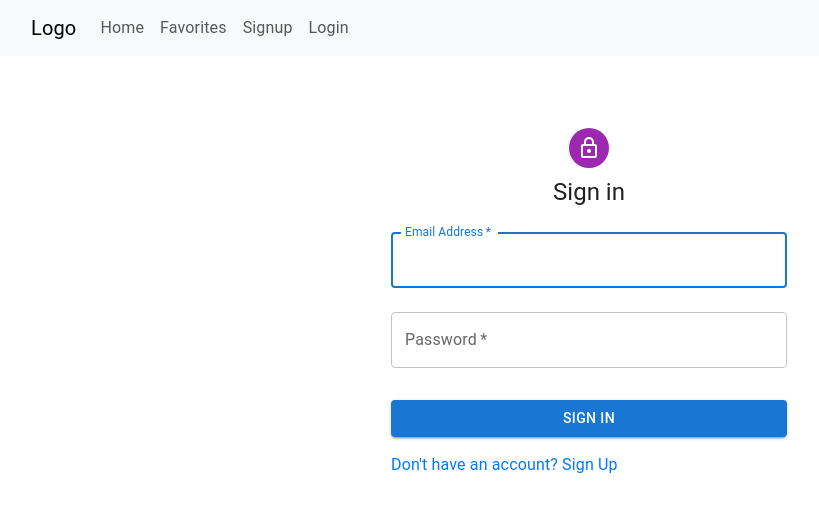
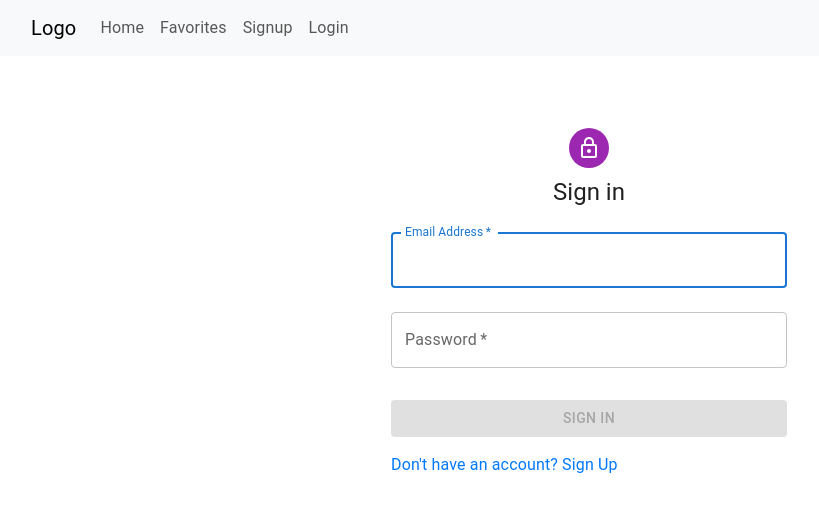
Before and after one commit to suryathink/diatoz-assignment-repo, a React (Create React App) app in the folder client/my-app/: page /login in a window 1280 px wide. Shown: the top 512 px of the page, without its empty margins (51-870 px from the left). Built offline with nearby package versions, Linux system fonts and the light colour scheme.

Commit message:
Update Login.jsx

```diff
--- a/client/my-app/src/Components/Login.jsx
+++ b/client/my-app/src/Components/Login.jsx
@@ -1,99 +1,112 @@
-import  React,{useState,useContext} from 'react';
-import { toast } from 'react-toastify';
-import  {useNavigate} from "react-router-dom"
-import Avatar from '@mui/material/Avatar';
-import Button from '@mui/material/Button';
-import CssBaseline from '@mui/material/CssBaseline';
-import TextField from '@mui/material/TextField';
-import FormControlLabel from '@mui/material/FormControlLabel';
-import Checkbox from '@mui/material/Checkbox';
-import Link from '@mui/material/Link';
-import Grid from '@mui/material/Grid';
-import Box from '@mui/material/Box';
-import LockOutlinedIcon from '@mui/icons-material/LockOutlined';
-import Typography from '@mui/material/Typography';
-import Container from '@mui/material/Container';
-import { createTheme, ThemeProvider } from '@mui/material/styles';
-import { ctx } from './Context/AuthContext';
-
+import React, { useState, useContext } from "react";
+import { toast } from "react-toastify";
+import { useNavigate } from "react-router-dom";
+import Avatar from "@mui/material/Avatar";
+import Button from "@mui/material/Button";
+import CssBaseline from "@mui/material/CssBaseline";
+import TextField from "@mui/material/TextField";
+import FormControlLabel from "@mui/material/FormControlLabel";
+import Checkbox from "@mui/material/Checkbox";
+import Link from "@mui/material/Link";
+import Grid from "@mui/material/Grid";
+import Box from "@mui/material/Box";
+import LockOutlinedIcon from "@mui/icons-material/LockOutlined";
+import Typography from "@mui/material/Typography";
+import Container from "@mui/material/Container";
+import { createTheme, ThemeProvider } from "@mui/material/styles";
+import { ctx } from "./Context/AuthContext";
+import CircularProgress from "@mui/material/CircularProgress";
 
 function Copyright(props) {
   return (
-    <Typography variant="body2" color="text.secondary" align="center" {...props}>
-      {'Copyright © '}
+    <Typography
+      variant="body2"
+      color="text.secondary"
+      align="center"
+      {...props}
+    >
+      {"Copyright © "}
       <Link color="inherit" href="https://mui.com/">
         Your Website
-      </Link>{' '}
+      </Link>{" "}
       {new Date().getFullYear()}
-      {'.'}
+      {"."}
     </Typography>
   );
 }
 
-
 const defaultTheme = createTheme();
 
 export default function SignIn() {
-  const [nameState, setNameState] = useState("");
-  const [emailState, setEmailState] = useState("")
-  const {setIsAuth} = useContext(ctx)
+  const [passwordState, setPasswordState] = useState("");
+  const [emailState, setEmailState] = useState("");
+  const [emailError, setEmailError] = useState(false);
+  const { setIsAuth } = useContext(ctx);
+  const [loading, setLoading] = useState(false);
 
-  const navigate = useNavigate()
+  const navigate = useNavigate();
   const handleSubmit = (event) => {
     event.preventDefault();
     const data = new FormData(event.currentTarget);
-    loginUser(data.get('email'),data.get('password'))
+    loginUser(emailState, passwordState);
 
-    setNameState(nameState)
-    setEmailState(emailState)
+    // setNameState(nameState)
+    // setEmailState(emailState)
     console.log({
-      email: data.get('email'),
+      email: data.get("email"),
       // password: data.get('password'),
     });
   };
 
   async function loginUser(email, password) {
-    const apiUrl = 'https://pantyhose-dugong.cyclic.app/login';
+    const apiUrl = "https://pantyhose-dugong.cyclic.app/login";
 
     try {
+      setLoading(true);
       const response = await fetch(apiUrl, {
-        method: 'POST',
+        method: "POST",
         headers: {
-          'Content-Type': 'application/json',
+          "Content-Type": "application/json",
         },
         body: JSON.stringify({
-          email: email+"",
-          password: password+"",
+          email: email + "",
+          password: password + "",
         }),
       });
       const userData = await response.json();
 
       if (!userData.ok) {
-        console.log("Response",userData)
+        console.log("Response1", userData);
         // If the response status is not in the range 200-299, it means an error occurred
         // console.log("UserData Coming from Backend",userData.error)
         // const errorData = await response.json();
-        toast.error(userData.error)
+        toast.error(userData.error);
       }
 
-
       // console.log("UserData Coming from Backend",userData)
-      toast.success(userData.message)
-      localStorage.setItem("token",userData.data.data.token)
-      setIsAuth(true)
-      navigate("/")
-    // console.log(userData.data.data.token)
+      toast.success(userData.message);
+      localStorage.setItem("token", userData.data.data.token);
+      setIsAuth(true);
+      navigate("/");
+      // console.log(userData.data.data.token)
       return userData;
-
     } catch (error) {
-      console.error('Error logging in:', error);
-      toast.error("Something Went Wrong",error)
+      console.error("Error logging in:", error);
+      // toast.error("Something Went Wrong",error)
 
       // throw new Error('Login failed. Please try again.'); // Generic error message for any login failure
+    } finally {
+      setLoading(false); // Stop loading
     }
   }
-
-
+  const handleEmailChange = (e) => {
+    const email = e.target.value;
+    // Regular expression to validate email format
+    const emailRegex = /^[^\s@]+@[^\s@]+\.[^\s@]+$/;
+    const isValidEmail = emailRegex.test(email);
+    setEmailError(!isValidEmail);
+    setEmailState(email);
+  };
   return (
     <ThemeProvider theme={defaultTheme}>
       <Container component="main" maxWidth="xs">
@@ -101,18 +114,23 @@ export default function SignIn() {
         <Box
           sx={{
             marginTop: 8,
-            display: 'flex',
-            flexDirection: 'column',
-            alignItems: 'center',
+            display: "flex",
+            flexDirection: "column",
+            alignItems: "center",
           }}
         >
-          <Avatar sx={{ m: 1, bgcolor: 'secondary.main' }}>
+          <Avatar sx={{ m: 1, bgcolor: "secondary.main" }}>
             <LockOutlinedIcon />
           </Avatar>
           <Typography component="h1" variant="h5">
             Sign in
           </Typography>
-          <Box component="form" onSubmit={handleSubmit} noValidate sx={{ mt: 1 }}>
+          <Box
+            component="form"
+            onSubmit={handleSubmit}
+            noValidate
+            sx={{ mt: 1 }}
+          >
             <TextField
               margin="normal"
               required
@@ -120,6 +138,11 @@ export default function SignIn() {
               id="email"
               label="Email Address"
               name="email"
+              type="email"
+              onChange={handleEmailChange}
+              value={emailState}
+              error={emailError}
+              helperText={emailError ? "Please provide Email address only" : ""}
               autoComplete="email"
               autoFocus
             />
@@ -131,33 +154,35 @@ export default function SignIn() {
               label="Password"
               type="password"
               id="password"
+              onChange={(e) => setPasswordState(e.target.value)}
               autoComplete="current-password"
             />
-            {/* <FormControlLabel
-              control={<Checkbox value="remember" color="primary" />}
-              label="Remember me"
-            /> */}
+
             <Button
               type="submit"
               fullWidth
               variant="contained"
               sx={{ mt: 3, mb: 2 }}
+              disabled={
+                emailState === "" ||
+                passwordState === "" ||
+                emailError == true ||
+                loading
+              }
             >
-              Sign In
+              {loading ? <CircularProgress size={20} /> : "Sign In"}
             </Button>
             <Grid container>
-              {/* <Grid item xs>
-                <Link href="#" variant="body2">
-                  Forgot password?
-                </Link>
-              </Grid> */}
               <Grid item>
-              <p style={{color:"#0079FF",cursor:"pointer"}}  onClick={()=>{navigate("/signup")}}  variant="body2">
-               Don't have an account? Sign Up
+                <p
+                  style={{ color: "#0079FF", cursor: "pointer" }}
+                  onClick={() => {
+                    navigate("/signup");
+                  }}
+                  variant="body2"
+                >
+                  Don't have an account? Sign Up
                 </p>
-                {/* <Link href="#" variant="body2">
-                  {"Don't have an account? Sign Up"}
-                </Link> */}
               </Grid>
             </Grid>
           </Box>
@@ -166,3 +191,8 @@ export default function SignIn() {
     </ThemeProvider>
   );
 }
+/*
+disabled={loading}
+
+
+*/
```
